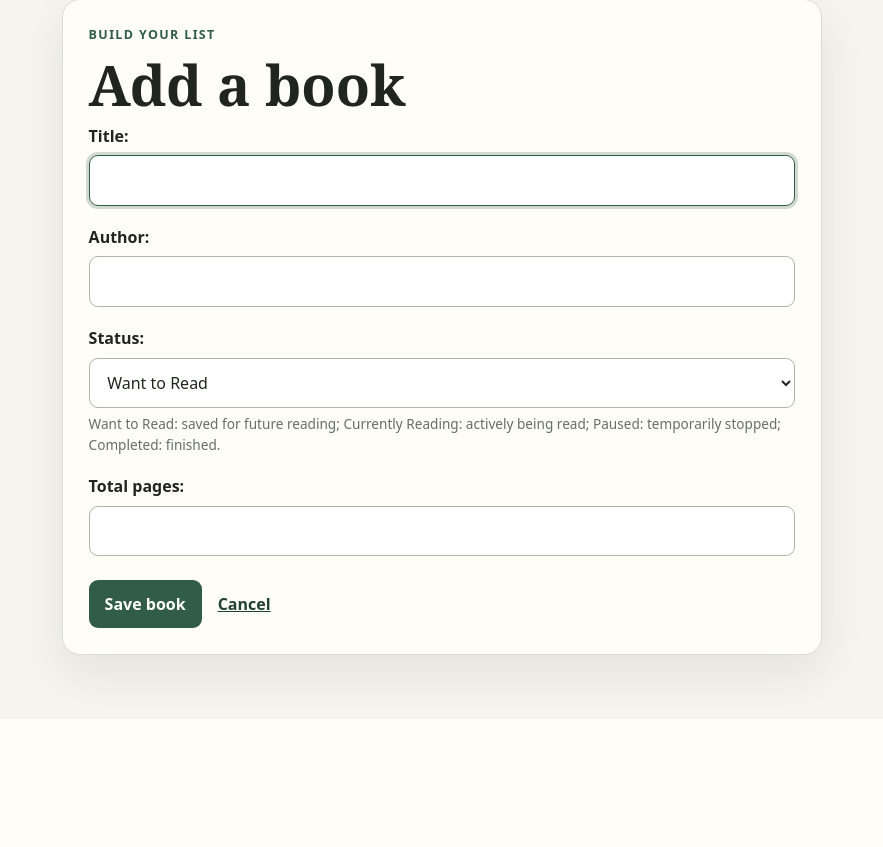
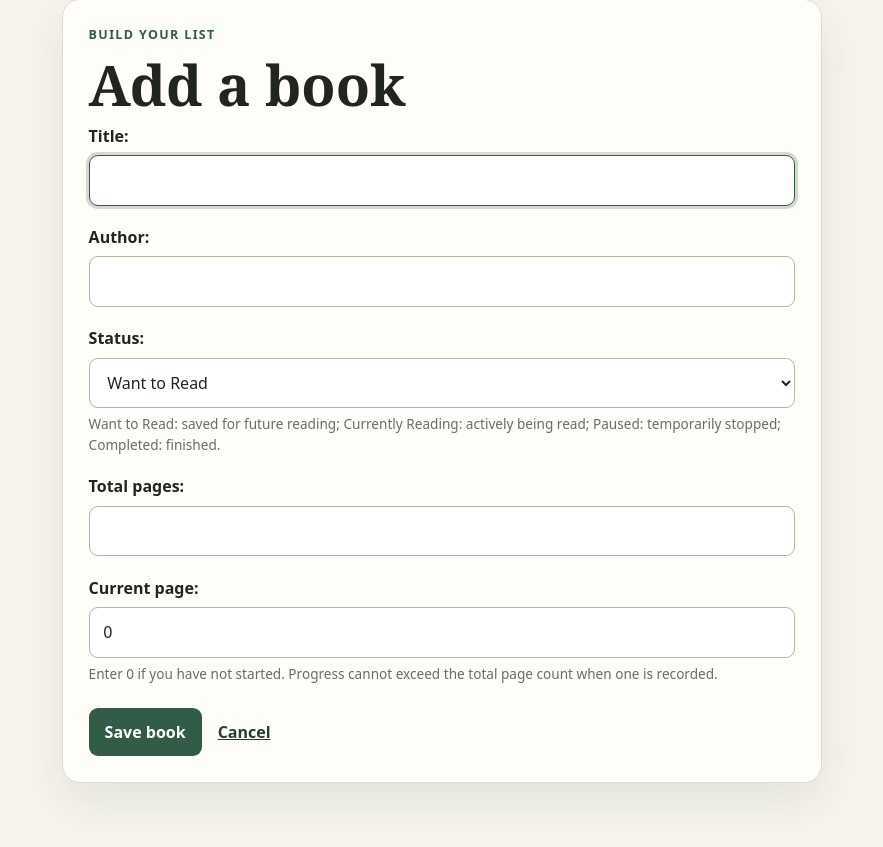
Before and after one commit to unvde/CP3407-Assessment, a Django app: page /books/add/ in a window 1280 px wide. Shown: the part 127-974 px from the top of the page, without its empty margins (198-1081 px from the left). Before the commit the page ends 830 px from the top, so only its background shows below. Run offline with Django 5.2, Linux system fonts and the light colour scheme; the visitor is signed in with stand-in values (Sample User, id 1).

Commit message:
feat: complete reading progress tracking

```diff
--- a/books/forms.py
+++ b/books/forms.py
@@ -22,7 +22,13 @@ class RegistrationForm(UserCreationForm):
 class BookForm(forms.ModelForm):
     class Meta:
         model = Book
-        fields = ("title", "author", "status", "total_pages")
+        fields = (
+            "title",
+            "author",
+            "status",
+            "total_pages",
+            "current_page",
+        )
         help_texts = {
             "status": (
                 "Want to Read: saved for future reading; "
@@ -30,10 +36,15 @@ class BookForm(forms.ModelForm):
                 "Paused: temporarily stopped; "
                 "Completed: finished."
             ),
+            "current_page": (
+                "Enter 0 if you have not started. Progress cannot exceed the "
+                "total page count when one is recorded."
+            ),
         }
         widgets = {
             "title": forms.TextInput(attrs={"autofocus": True}),
             "total_pages": forms.NumberInput(attrs={"min": 1}),
+            "current_page": forms.NumberInput(attrs={"min": 0}),
         }
 
     def clean_title(self):
@@ -41,3 +52,6 @@ class BookForm(forms.ModelForm):
 
     def clean_author(self):
         return self.cleaned_data["author"].strip()
+
+    def clean_current_page(self):
+        return self.cleaned_data.get("current_page") or 0
--- a/books/models.py
+++ b/books/models.py
@@ -1,4 +1,5 @@
 from django.conf import settings
+from django.core.exceptions import ValidationError
 from django.core.validators import MinValueValidator
 from django.db import models
 from django.urls import reverse
@@ -40,3 +41,20 @@ class Book(models.Model):
 
     def get_absolute_url(self):
         return reverse("book-detail", kwargs={"pk": self.pk})
+
+    def clean(self):
+        super().clean()
+        if (
+            self.total_pages is not None
+            and self.current_page is not None
+            and self.current_page > self.total_pages
+        ):
+            raise ValidationError(
+                {"current_page": "Current page cannot exceed total pages."}
+            )
+
+    @property
+    def progress_percentage(self):
+        if not self.total_pages:
+            return None
+        return round((self.current_page / self.total_pages) * 100)
--- a/templates/books/book_list.html
+++ b/templates/books/book_list.html
@@ -24,6 +24,12 @@
                 {% else %}
                     <p>Page count not recorded</p>
                 {% endif %}
+                <p>Current page: {{ book.current_page }}</p>
+                {% if book.progress_percentage is not None %}
+                    <p>{{ book.progress_percentage }}% complete</p>
+                {% else %}
+                    <p>Percentage unavailable</p>
+                {% endif %}
                 <a class="text-link" href="{{ book.get_absolute_url }}">View details →</a>
             </article>
         {% endfor %}
```
Also changed, not shown: books/tests.py (+44 -1 lines), templates/books/book_detail.html (+14 -0 lines).
